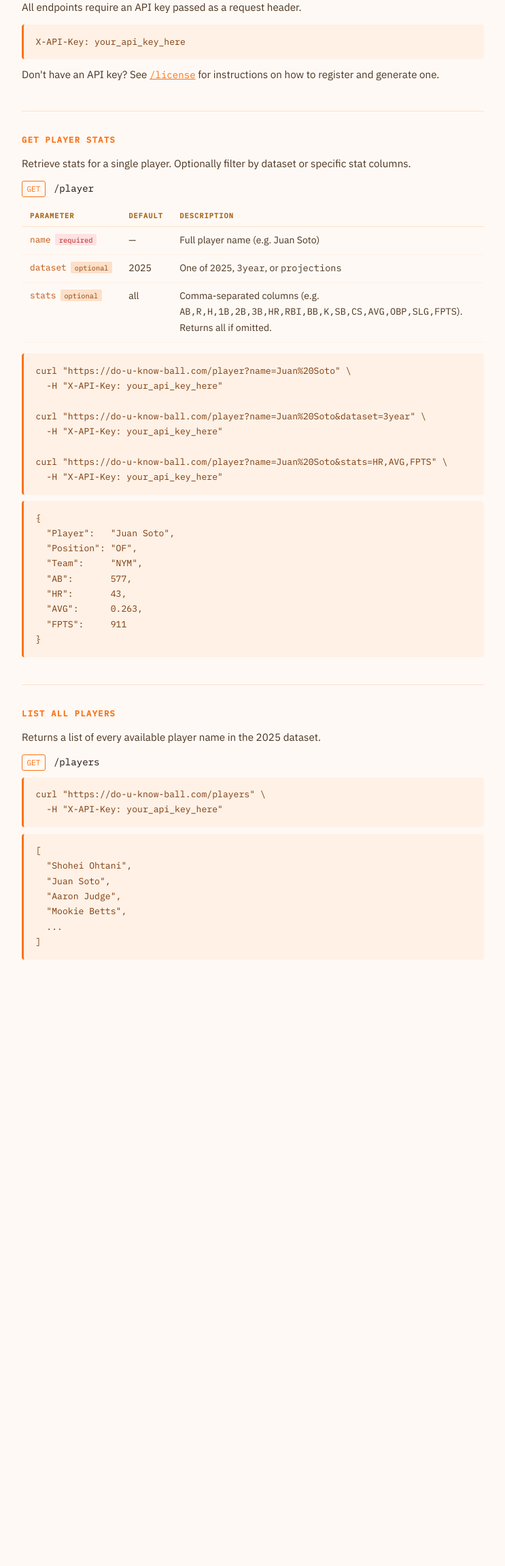
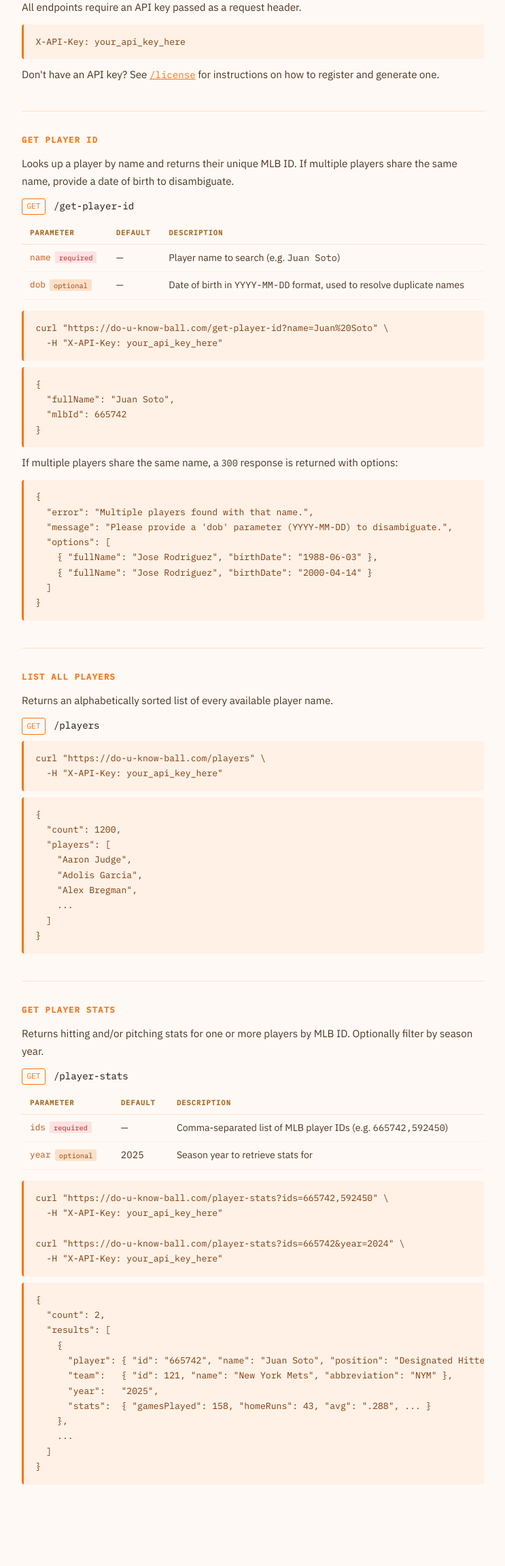
Before and after one commit to RyanW848/Do_You_Know_Ball_API, a Flask app: page / in a window 1280 px wide. Shown: the part 228-2532 px from the top of the page at 68% size, without its empty margins (268-1011 px from the left). Before the commit the page ends 1640 px from the top, so only its background shows below. Run offline with Flask 3, Linux system fonts and the light colour scheme.

Commit message:
new home page

```diff
--- a/templates/index.html
+++ b/templates/index.html
@@ -1,10 +1,9 @@
-<!-- Generated by Claude-->
 <!DOCTYPE html>
 <html lang="en">
 <head>
   <meta charset="UTF-8" />
   <meta name="viewport" content="width=device-width, initial-scale=1.0"/>
-  <title>Do You Know Ball API — Docs</title>
+  <title>Do You Know Ball API</title>
   <link href="https://fonts.googleapis.com/css2?family=IBM+Plex+Mono:wght@400;500&family=IBM+Plex+Sans:wght@300;400;500&display=swap" rel="stylesheet"/>
   <style>
     * { box-sizing: border-box; margin: 0; padding: 0; }
@@ -162,21 +161,21 @@
     <p>Endpoint Reference · v1.0</p>
   </header>
 
+  <!-- Auth -->
   <section>
     <h2>Authentication</h2>
     <p>All endpoints require an API key passed as a request header.</p>
     <pre><code>X-API-Key: your_api_key_here</code></pre>
     <p>Don't have an API key? See <a href="/license" style="color:#f97316;text-decoration:underline;font-family:'IBM Plex Mono',monospace;font-size:0.88rem">/license</a> for instructions on how to register and generate one.</p>
-
   </section>
 
   <hr/>
 
-  <!-- /player -->
+  <!-- /get-player-id -->
   <section>
-    <h2>Get Player Stats</h2>
-    <p>Retrieve stats for a single player. Optionally filter by dataset or specific stat columns.</p>
-    <div class="endpoint"><span class="method">GET</span><span class="path">/player</span></div>
+    <h2>Get Player ID</h2>
+    <p>Looks up a player by name and returns their unique MLB ID. If multiple players share the same name, provide a date of birth to disambiguate.</p>
+    <div class="endpoint"><span class="method">GET</span><span class="path">/get-player-id</span></div>
 
     <table>
       <thead>
@@ -186,38 +185,32 @@
         <tr>
           <td>name<span class="tag required">required</span></td>
           <td>—</td>
-          <td>Full player name (e.g. Juan Soto)</td>
+          <td>Player name to search (e.g. <code>Juan Soto</code>)</td>
         </tr>
         <tr>
-          <td>dataset<span class="tag optional">optional</span></td>
-          <td>2025</td>
-          <td>One of <code>2025</code>, <code>3year</code>, or <code>projections</code></td>
-        </tr>
-        <tr>
-          <td>stats<span class="tag optional">optional</span></td>
-          <td>all</td>
-          <td>Comma-separated columns (e.g. <code>AB,R,H,1B,2B,3B,HR,RBI,BB,K,SB,CS,AVG,OBP,SLG,FPTS</code>). Returns all if omitted.</td>
+          <td>dob<span class="tag optional">optional</span></td>
+          <td>—</td>
+          <td>Date of birth in <code>YYYY-MM-DD</code> format, used to resolve duplicate names</td>
         </tr>
       </tbody>
     </table>
 
-    <pre><code>curl "https://do-u-know-ball.com/player?name=Juan%20Soto" \
-  -H "X-API-Key: your_api_key_here"
-
-curl "https://do-u-know-ball.com/player?name=Juan%20Soto&dataset=3year" \
-  -H "X-API-Key: your_api_key_here"
-
-curl "https://do-u-know-ball.com/player?name=Juan%20Soto&stats=HR,AVG,FPTS" \
+    <pre><code>curl "https://do-u-know-ball.com/get-player-id?name=Juan%20Soto" \
   -H "X-API-Key: your_api_key_here"</code></pre>
 
     <pre><code>{
-  "Player":   "Juan Soto",
-  "Position": "OF",
-  "Team":     "NYM",
-  "AB":       577,
-  "HR":       43,
-  "AVG":      0.263,
-  "FPTS":     911
+  "fullName": "Juan Soto",
+  "mlbId": 665742
+}</code></pre>
+
+    <p>If multiple players share the same name, a <code>300</code> response is returned with options:</p>
+    <pre><code>{
+  "error": "Multiple players found with that name.",
+  "message": "Please provide a 'dob' parameter (YYYY-MM-DD) to disambiguate.",
+  "options": [
+    { "fullName": "Jose Rodriguez", "birthDate": "1988-06-03" },
+    { "fullName": "Jose Rodriguez", "birthDate": "2000-04-14" }
+  ]
 }</code></pre>
   </section>
 
@@ -226,19 +219,67 @@ curl "https://do-u-know-ball.com/player?name=Juan%20Soto&stats=HR,AVG,FPTS" \
   <!-- /players -->
   <section>
     <h2>List All Players</h2>
-    <p>Returns a list of every available player name in the 2025 dataset.</p>
+    <p>Returns an alphabetically sorted list of every available player name.</p>
     <div class="endpoint"><span class="method">GET</span><span class="path">/players</span></div>
 
     <pre><code>curl "https://do-u-know-ball.com/players" \
   -H "X-API-Key: your_api_key_here"</code></pre>
 
-    <pre><code>[
-  "Shohei Ohtani",
-  "Juan Soto",
-  "Aaron Judge",
-  "Mookie Betts",
-  ...
-]</code></pre>
+    <pre><code>{
+  "count": 1200,
+  "players": [
+    "Aaron Judge",
+    "Adolis Garcia",
+    "Alex Bregman",
+    ...
+  ]
+}</code></pre>
+  </section>
+
+  <hr/>
+
+  <!-- /player-stats -->
+  <section>
+    <h2>Get Player Stats</h2>
+    <p>Returns hitting and/or pitching stats for one or more players by MLB ID. Optionally filter by season year.</p>
+    <div class="endpoint"><span class="method">GET</span><span class="path">/player-stats</span></div>
+
+    <table>
+      <thead>
+        <tr><th>Parameter</th><th>Default</th><th>Description</th></tr>
+      </thead>
+      <tbody>
+        <tr>
+          <td>ids<span class="tag required">required</span></td>
+          <td>—</td>
+          <td>Comma-separated list of MLB player IDs (e.g. <code>665742,592450</code>)</td>
+        </tr>
+        <tr>
+          <td>year<span class="tag optional">optional</span></td>
+          <td>2025</td>
+          <td>Season year to retrieve stats for</td>
+        </tr>
+      </tbody>
+    </table>
+
+    <pre><code>curl "https://do-u-know-ball.com/player-stats?ids=665742,592450" \
+  -H "X-API-Key: your_api_key_here"
+
+curl "https://do-u-know-ball.com/player-stats?ids=665742&year=2024" \
+  -H "X-API-Key: your_api_key_here"</code></pre>
+
+    <pre><code>{
+  "count": 2,
+  "results": [
+    {
+      "player": { "id": "665742", "name": "Juan Soto", "position": "Designated Hitter" },
+      "team":   { "id": 121, "name": "New York Mets", "abbreviation": "NYM" },
+      "year":   "2025",
+      "stats":  { "gamesPlayed": 158, "homeRuns": 43, "avg": ".288", ... }
+    },
+    ...
+  ]
+}</code></pre>
   </section>
 
 </div>
```
